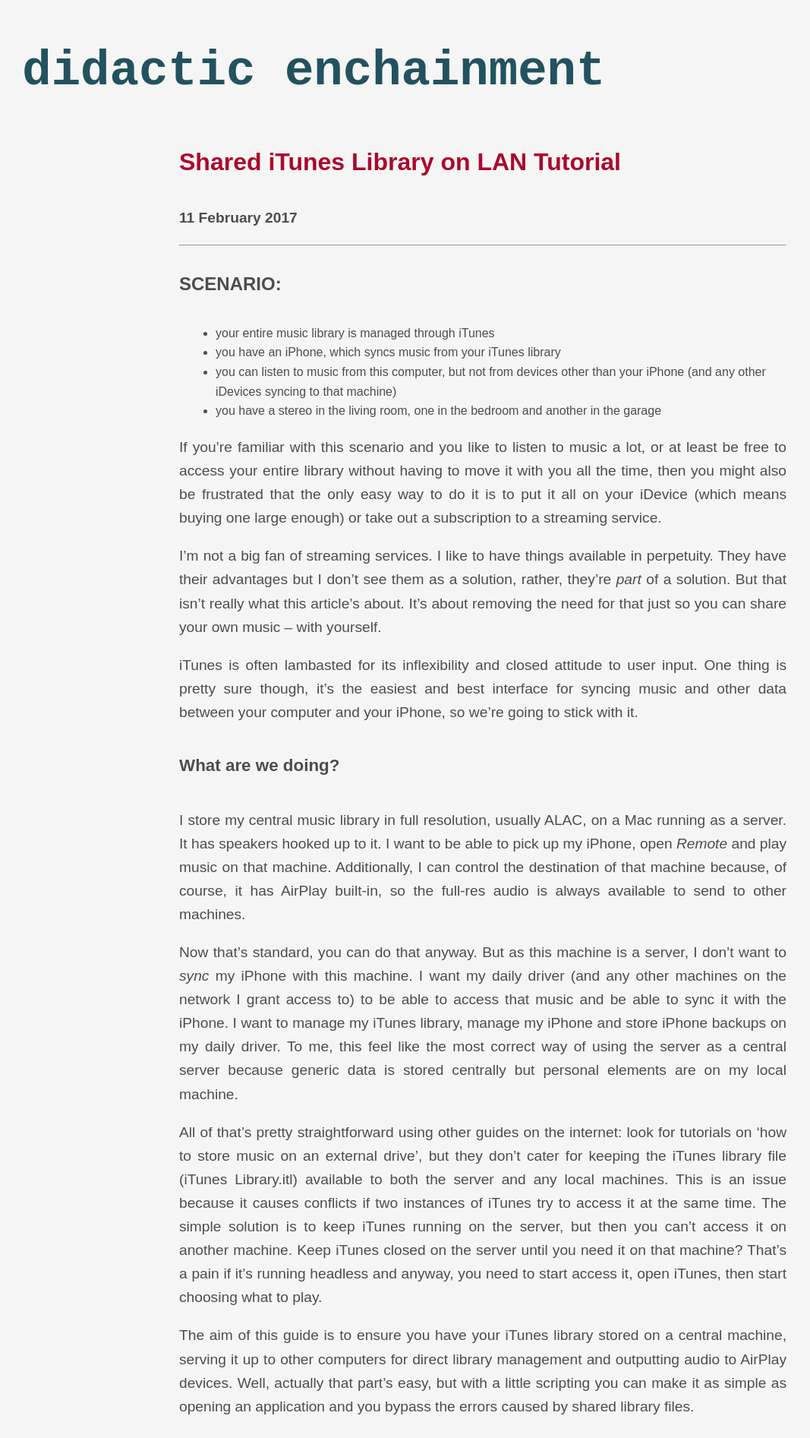
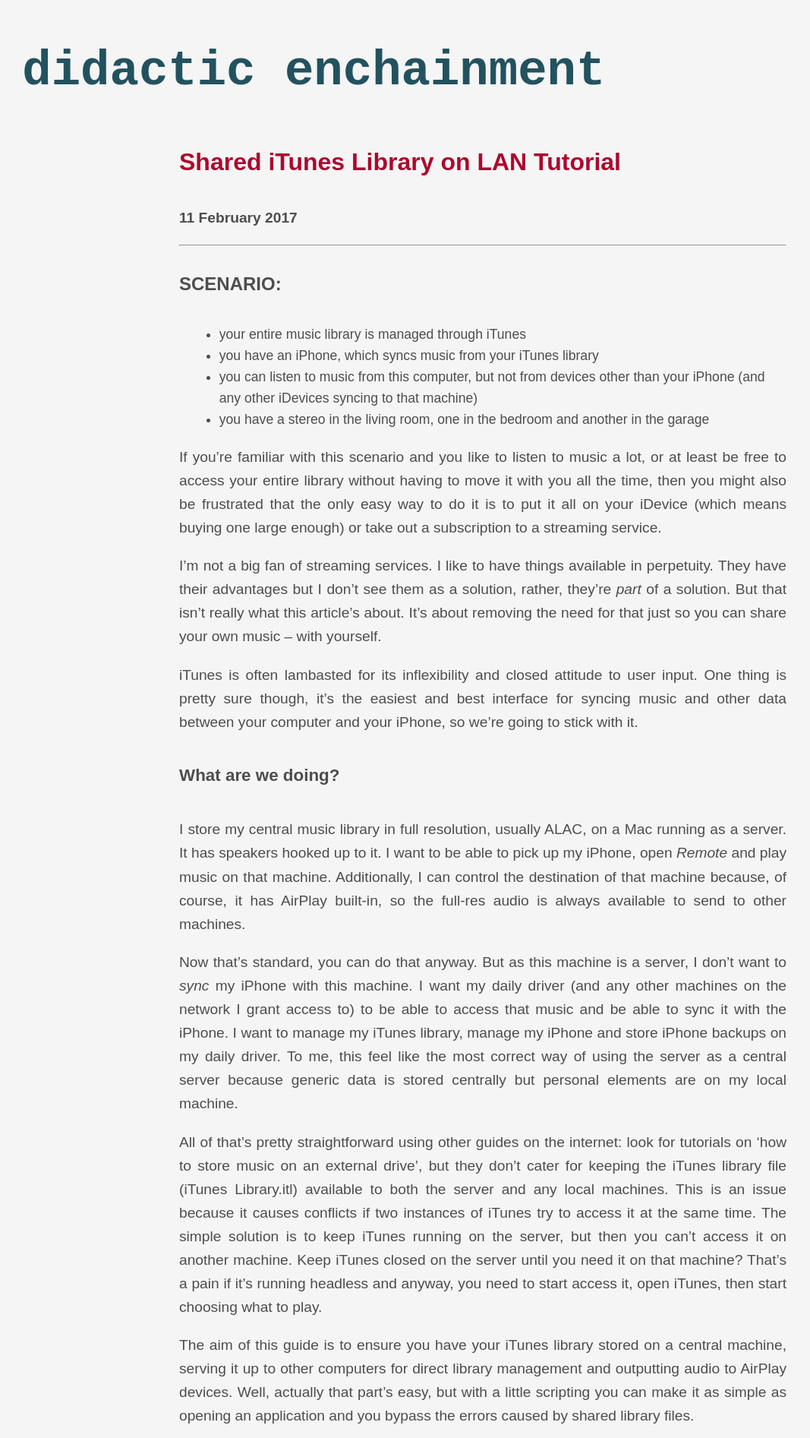
Before and after one commit to paulrbts/blog, a Jekyll site: the page built from _posts/site-news/2017-02-11-itunes-lan-guide.md, in a window 1280 px wide. Shown: the top 1893 px of the page at 76% size, without its empty margins (4-1071 px from the left). Built offline with Jekyll 4.4.1, drawn with Linux system fonts in a browser that asks for light colours; some web fonts are replaced.

Commit message:
ul and ol styles

```diff
--- a/css/common.css
+++ b/css/common.css
@@ -103,7 +103,18 @@
  list-style: disc;
  margin-left: 2em;
  padding-left: 1em;
- text-indent: 0;
+ text-indent: 0em;
+ font-size: 1.1em;
+ font-weight: 300;
+}
+
+ol {
+  list-style: decimal;
+  margin-left: 2em;
+  padding-left: 1em;
+  text-indent: 03m;
+  font-size: 1.1em;
+  font-weight: 300;
 }
 
 blockquote {
```
